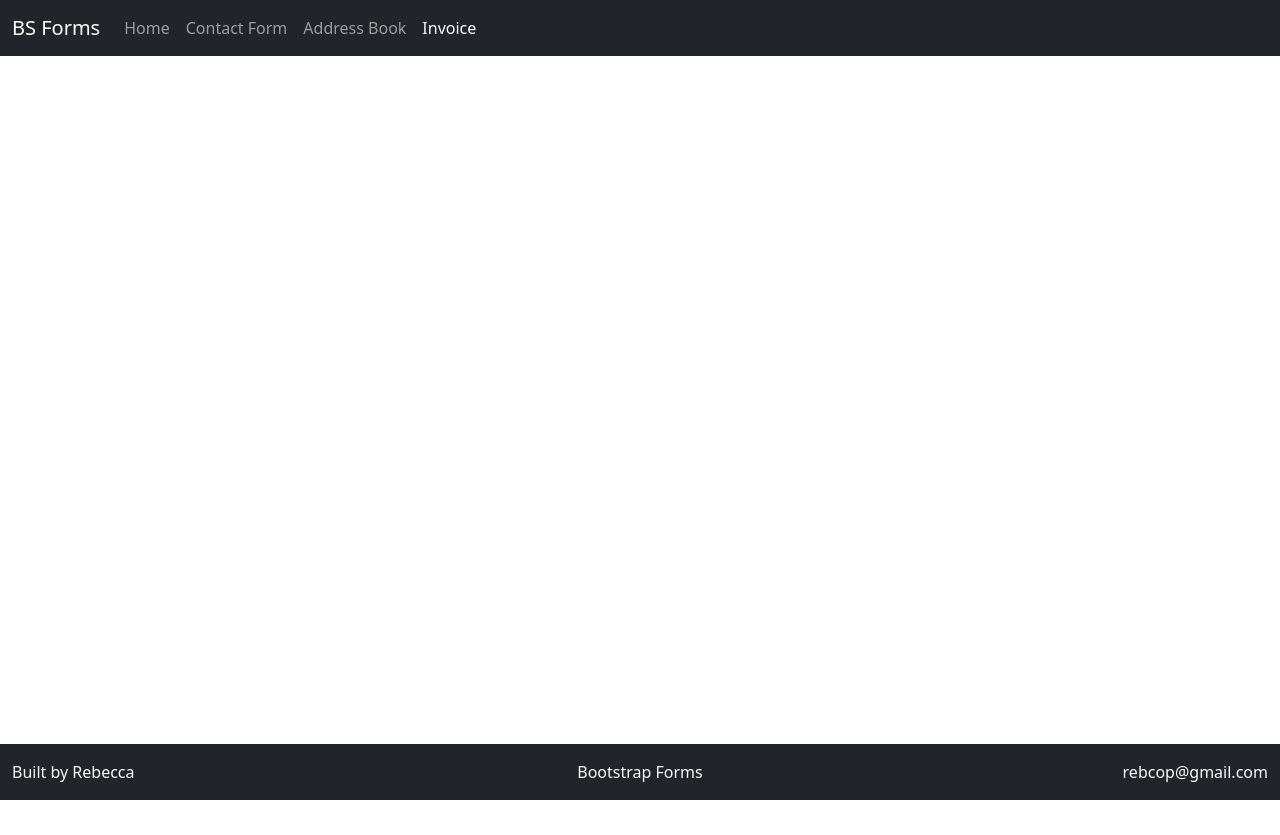
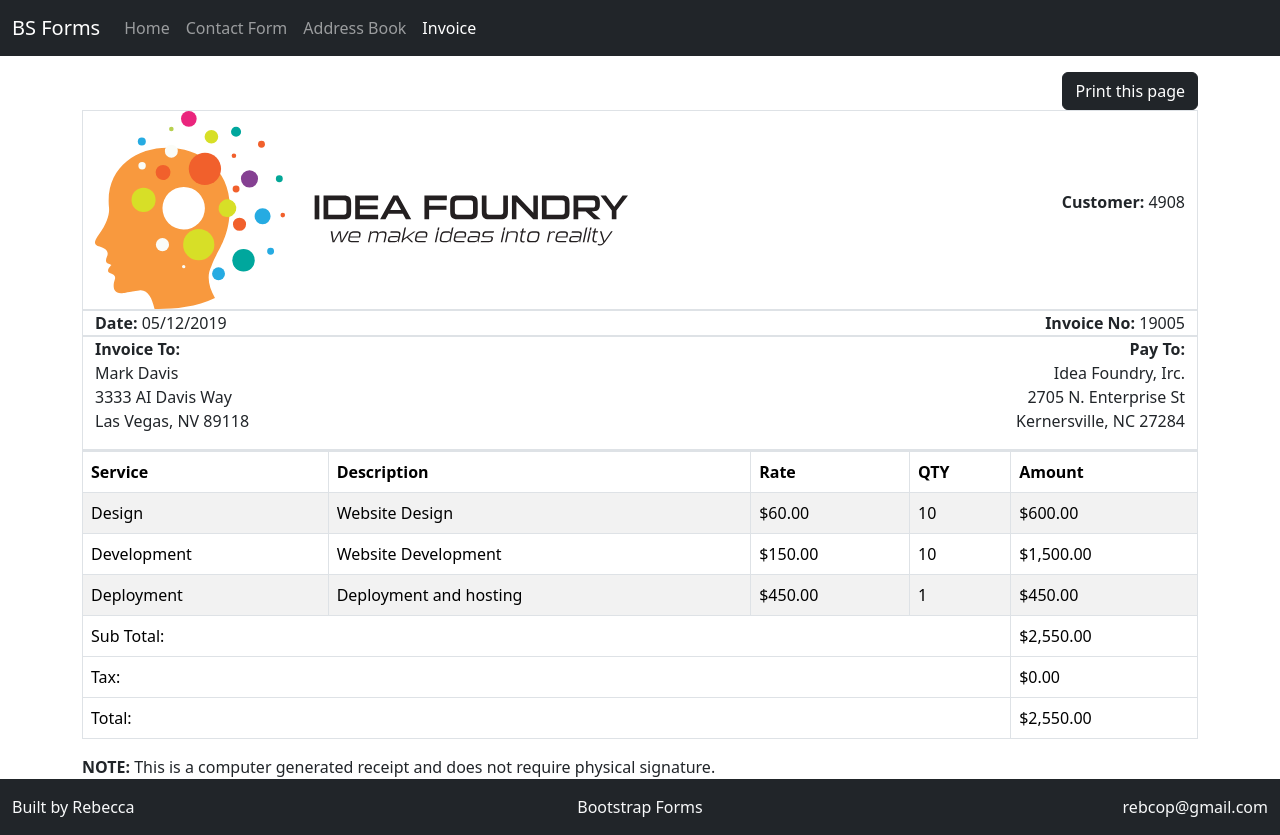
Before and after one commit to rebcop/BootstrapForms, a plain HTML site: page invoice.html in a window 1280 px wide. Before the commit the page ends 800 px from the top, so only its background shows below. Drawn offline with nearby package versions, Linux system fonts and the light colour scheme.

Commit message:
Invoice page completed

```diff
--- /dev/null
+++ b/css/invoice.css
@@ -0,0 +1,7 @@
+.container {
+    border: solid 1px;
+}
+
+.container-fluid {
+    border: solid 1px;
+}
--- a/invoice.html
+++ b/invoice.html
@@ -16,7 +16,7 @@
 
 <body>
 
-    <header>
+    <header class="d-print-none">
         <nav class="navbar navbar-expand-lg bg-dark navbar-dark">
             <div class="container-fluid">
                 <a class="navbar-brand" href="/index.html">BS Forms</a>
@@ -44,11 +44,108 @@
         </nav>
     </header>
 
-    <main>
+    <main class="container">
+        <div class="text-end mt-3">
+            <button onclick="window.print()" class="btn btn-dark text-end d-print-none">Print this page</button>
+        </div>
+        <div class="border border-1">
+            <div class="row border-bottom m-0">
+                <div class="col-12 col-sm-6">
+                    <img src="/img/IdeaFoundryLogo.svg" class="img-fluid" />
+                </div>
+                <div class="col-12 col-sm-6">
+                    <div class="h-100 d-flex justify-content-end align-items-center">
+                        <p><strong>Customer:</strong> 4908</p>
+                    </div>
+                </div>
+                <div class="border"></div>
+
+                <div class="col-12 col-sm-6">
+                    <strong>Date:</strong> 05/12/2019
+                </div>
+                <div class="col-12 col-sm-6">
+                    <div class="text-sm-end">
+                        <strong>Invoice No:</strong> 19005
+                    </div>
+                </div>
+                <div class="border"></div>
+
+                <div class="col-6">
+                    <strong>Invoice To:</strong><br>
+                    <Address>
+                        Mark Davis<br>
+                        3333 AI Davis Way<br>
+                        Las Vegas, NV 89118
+                    </Address>
+                </div>
+                <div class="col-6">
+                    <div class="text-end">
+                        <strong>Pay To:</strong><br>
+                        <Address>
+                            Idea Foundry, Irc.<br>
+                            2705 N. Enterprise St<br>
+                            Kernersville, NC 27284<br>
+                        </Address>
+                    </div>
+                </div>
+            </div>
+        </div>
+        <div class="col-12">
+            <table class="table table-bordered table-striped">
+                <thead>
+                    <th>Service</th>
+                    <th>Description</th>
+                    <th>Rate</th>
+                    <th>QTY</th>
+                    <th>Amount</th>
+                </thead>
+                <tbody>
+                    <tr>
+                        <td>Design</td>
+                        <td>Website Design</td>
+                        <td>$60.00</td>
+                        <td>10</td>
+                        <td>$600.00</td>
+                    </tr>
+                    <tr>
+                        <td>Development</td>
+                        <td>Website Development</td>
+                        <td>$150.00</td>
+                        <td>10</td>
+                        <td>$1,500.00</td>
+                    </tr>
+                    <tr>
+                        <td>Deployment</td>
+                        <td>Deployment and hosting</td>
+                        <td>$450.00</td>
+                        <td>1</td>
+                        <td>$450.00</td>
+                    </tr>
+                </tbody>
+                <tfoot>
+                    <tr>
+                        <td colspan="4">Sub Total:</td>
+                        <td>$2,550.00</td>
+                    </tr>
+                    <tr>
+                        <td colspan="4">Tax:</td>
+                        <td>$0.00</td>
+                    </tr>
+                    <tr>
+                        <td colspan="4">Total:</td>
+                        <td>$2,550.00</td>
+                    </tr>
+                </tfoot>
+                </tfoot>
+            </table>
+        </div>
+        <div class="col-12">
+            <strong>NOTE:</strong> This is a computer generated receipt and does not require physical signature.
+        </div>
 
     </main>
 
-    <footer class="container-fluid bg-dark text-light py-3">
+    <footer class="container-fluid bg-dark text-light py-3 d-print-none">
         <div class="row row-cols-1 row-cols-md-3">
             <div class="col text-md-start">
                 Built by Rebecca
```
